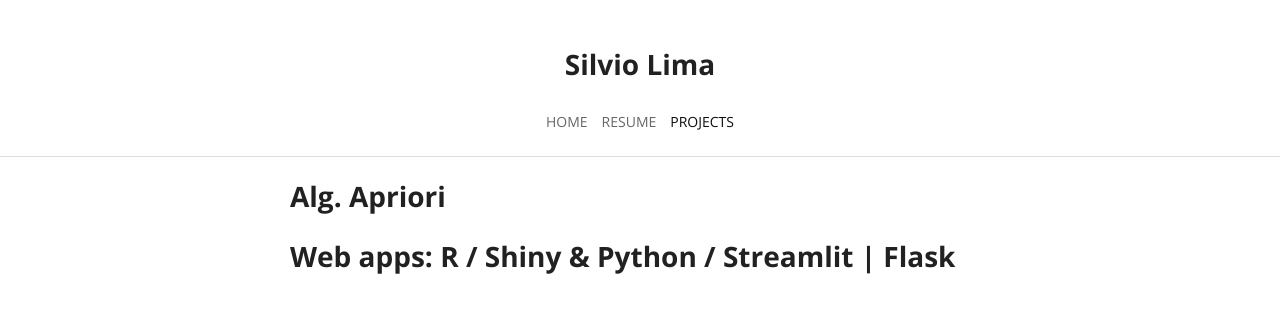
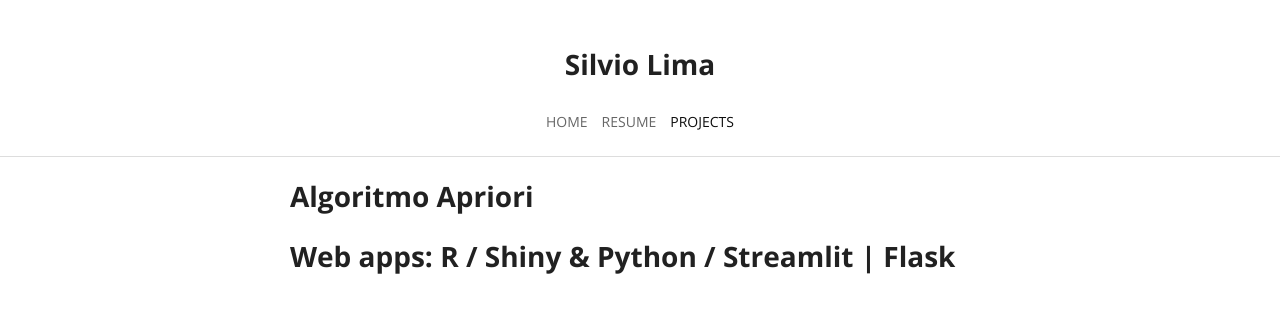
Before and after one commit to silviolima07/silviolima07_bkp.github.io, a Jekyll site: the page built from projects/apriori.md, in a window 1280 px wide. Shown: the top 313 px of the page. Built offline with Jekyll 4.4.1, drawn with Linux system fonts in a browser that asks for light colours.

Commit message:
Ajustes em projetos e CV

```diff
--- a/_includes/theme-bio-amy-1.html
+++ b/_includes/theme-bio-amy-1.html
@@ -1,5 +1,5 @@
 <div style="margin-top: 10px; " class="ui center aligned grid">
     <div class="middle aligned column">
-        <embed src="https://amymalia.github.io/images/SilvioCesarDeLima.pdf" width="800px" height="2100px" />
+        <embed src="https://silviolima07.github.io/images/SilvioCesarDeLima.pdf" width="800px" height="2100px" />
     </div>
 </div>
--- a/_includes/uxportfolio.html
+++ b/_includes/uxportfolio.html
@@ -1,5 +1,5 @@
 <div style="margin-top: 10px; " class="ui center aligned grid">
     <div class="middle aligned column">
-        <embed src="https://amymalia.github.io/images/SilvioCesarDeLima.pdf" width="800px" height="2100px" />
+        <embed src="https://silviolima07.github.io/images/SilvioCesarDeLima.pdf" width="800px" height="2100px" />
     </div>
 </div>
--- a/projects/apriori.md
+++ b/projects/apriori.md
@@ -3,7 +3,7 @@ layout: project
 type: project
 published: true
 image: images/Regras.png
-title: 'Alg. Apriori'
+title: 'Algoritmo Apriori'
 permalink: projects/apriori
 date: 2019
 labels:
```
Also changed, not shown: projects/Anac.md (+1 -1 lines).
